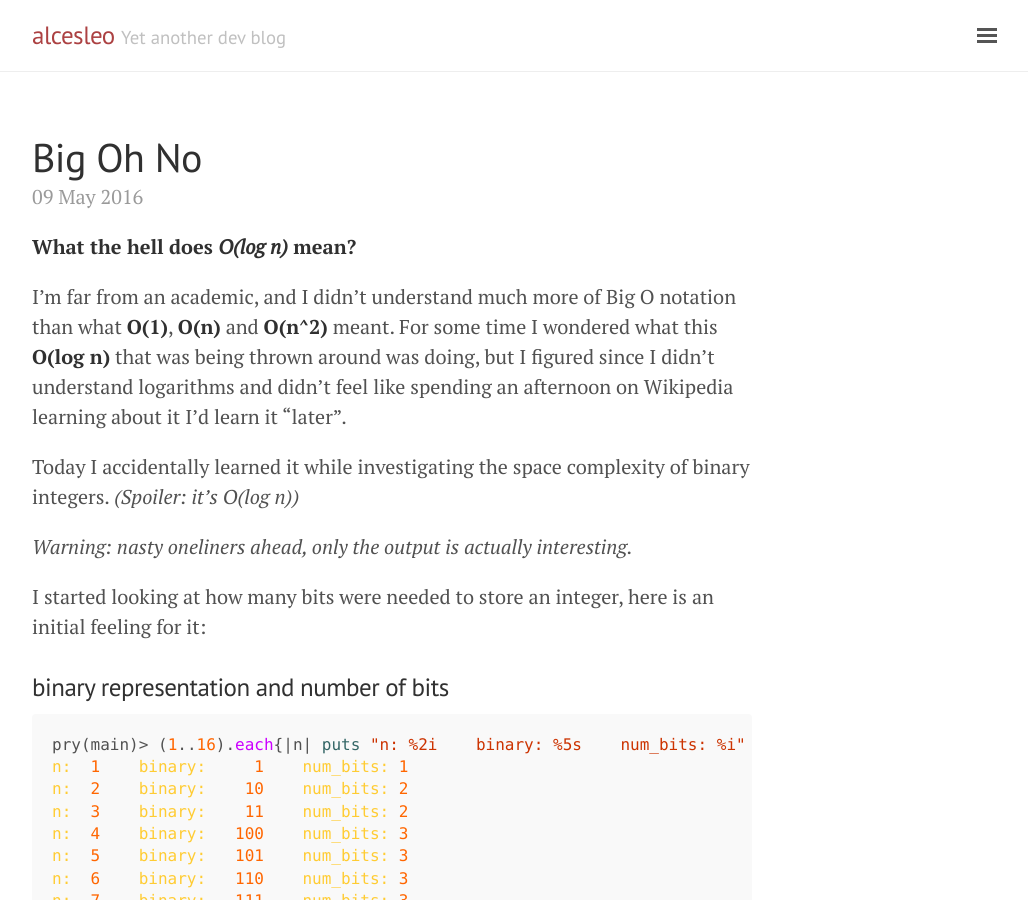
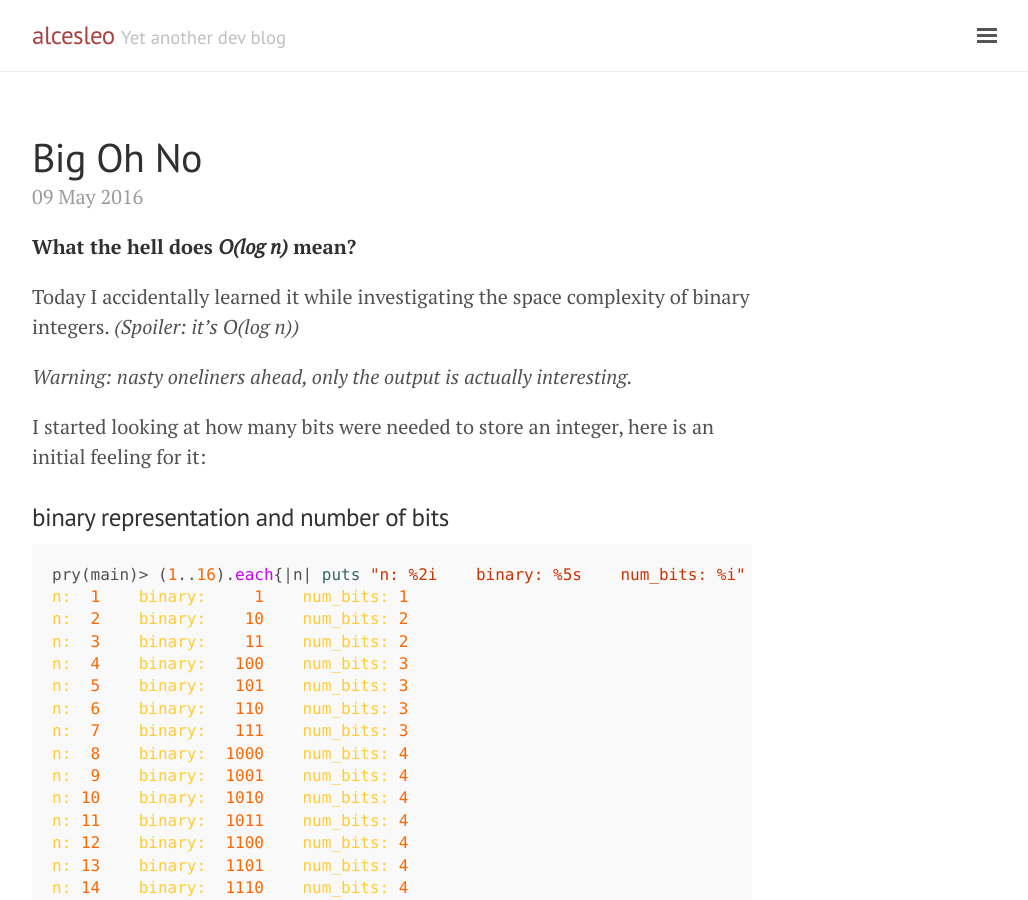
Before and after one commit to jsborjesson/jsborjesson.github.io, a Jekyll site: the page built from _posts/2016-05-09-big-oh-no.md, in a window 1280 px wide and 900 px high. Shown: the whole window, without its empty margins (248-1276 px from the left). Built offline with Jekyll 4.4.1, drawn with Linux system fonts in a browser that asks for light colours.

Commit message:
Remove pointless paragraph

```diff
--- a/_posts/2016-05-09-big-oh-no.md
+++ b/_posts/2016-05-09-big-oh-no.md
@@ -4,12 +4,6 @@ title: Big Oh No
 ---
 
 **What the hell does _O(log n)_ mean?**
-
-I'm far from an academic, and I didn't understand much more of Big O notation
-than what **O(1)**, **O(n)** and **O(n^2)** meant. For some time I  wondered what this
-**O(log n)** that was being thrown around was doing, but I figured since I didn't
-understand logarithms and didn't feel like spending an afternoon on Wikipedia
-learning about it I'd learn it "later".
 
 Today I accidentally learned it while investigating the space complexity of
 binary integers. _(Spoiler: it's O(log n))_
```
